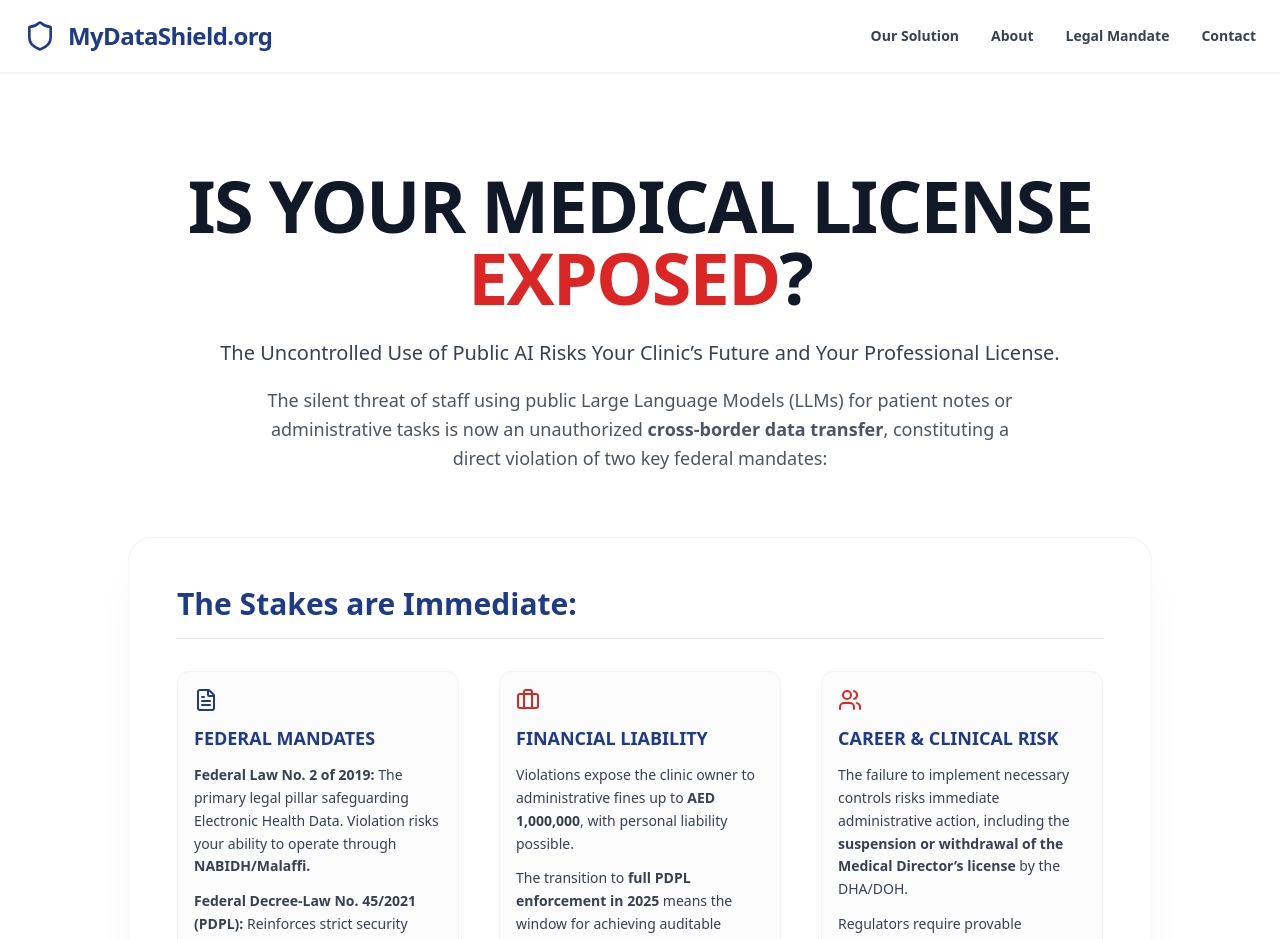
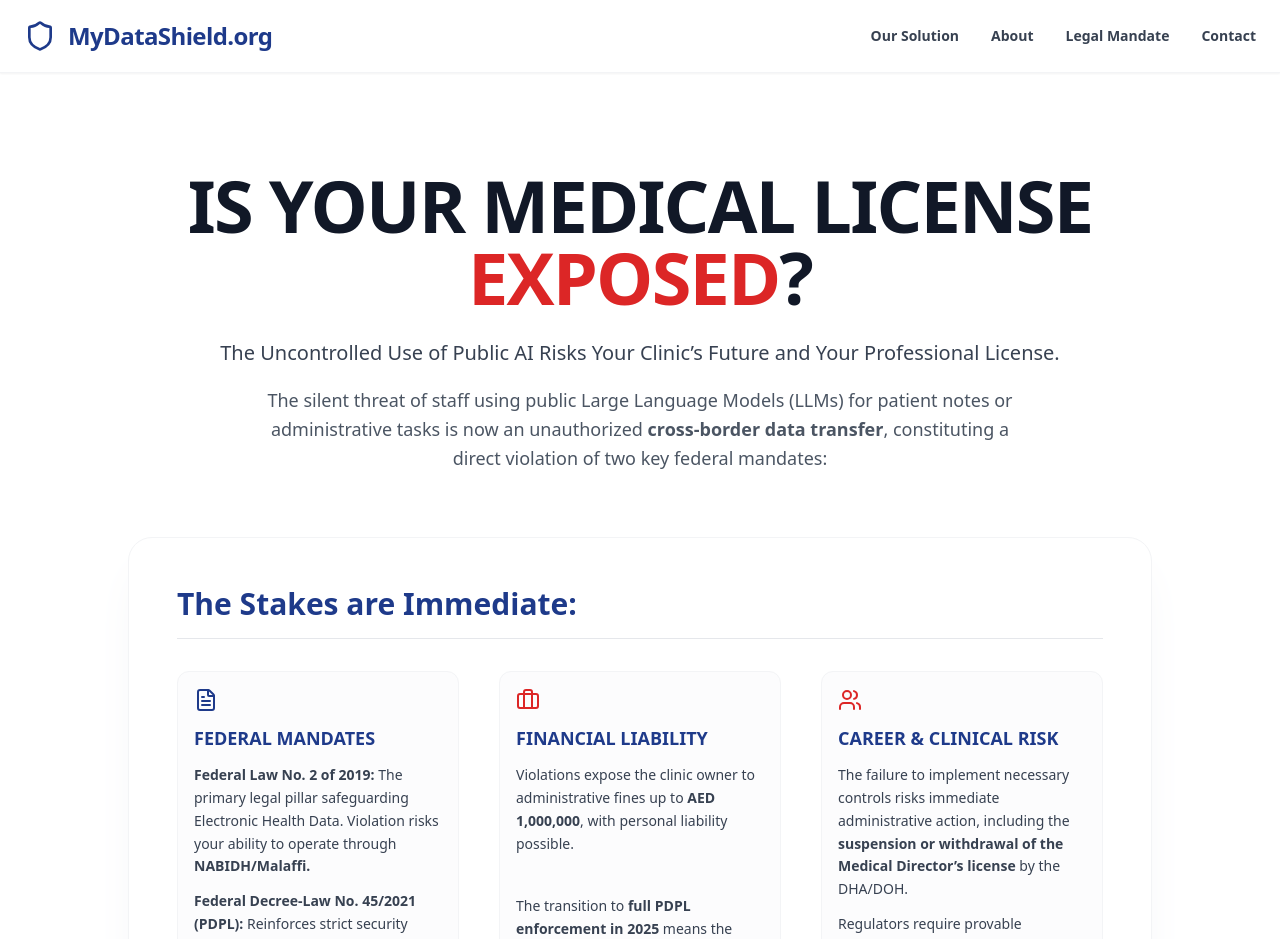
Before and after one commit to Panita888/my-super-fast-site, a React (Vite) app: page / in a window 1280 px wide. Shown: the top 939 px of the page. Built offline with nearby package versions, Linux system fonts and the light colour scheme.

Commit message:
Update App.tsx

```diff
--- a/src/App.tsx
+++ b/src/App.tsx
@@ -104,7 +104,8 @@ function App() {
                 <Briefcase className="w-6 h-6 text-red-600"/>
                 <p className="font-bold text-lg text-blue-900">FINANCIAL LIABILITY</p>
                 <p className="text-gray-700 text-sm leading-relaxed">Violations expose the clinic owner to administrative fines up to <strong>AED 1,000,000</strong>, with personal liability possible.</p>
-                <p className="text-gray-700 text-sm leading-relaxed mt-8">The transition to <strong>full PDPL enforcement in 2025</strong> means the window for achieving auditable compliance is closing.</p>
+                <div className="h-4"></div>
+                <p className="text-gray-700 text-sm leading-relaxed">The transition to <strong>full PDPL enforcement in 2025</strong> means the window for achieving auditable compliance is closing.</p>
               </div>
               <div className="space-y-3 p-4 border border-gray-100 rounded-xl bg-gray-50/50">
                 <Users className="w-6 h-6 text-red-600"/>
```
